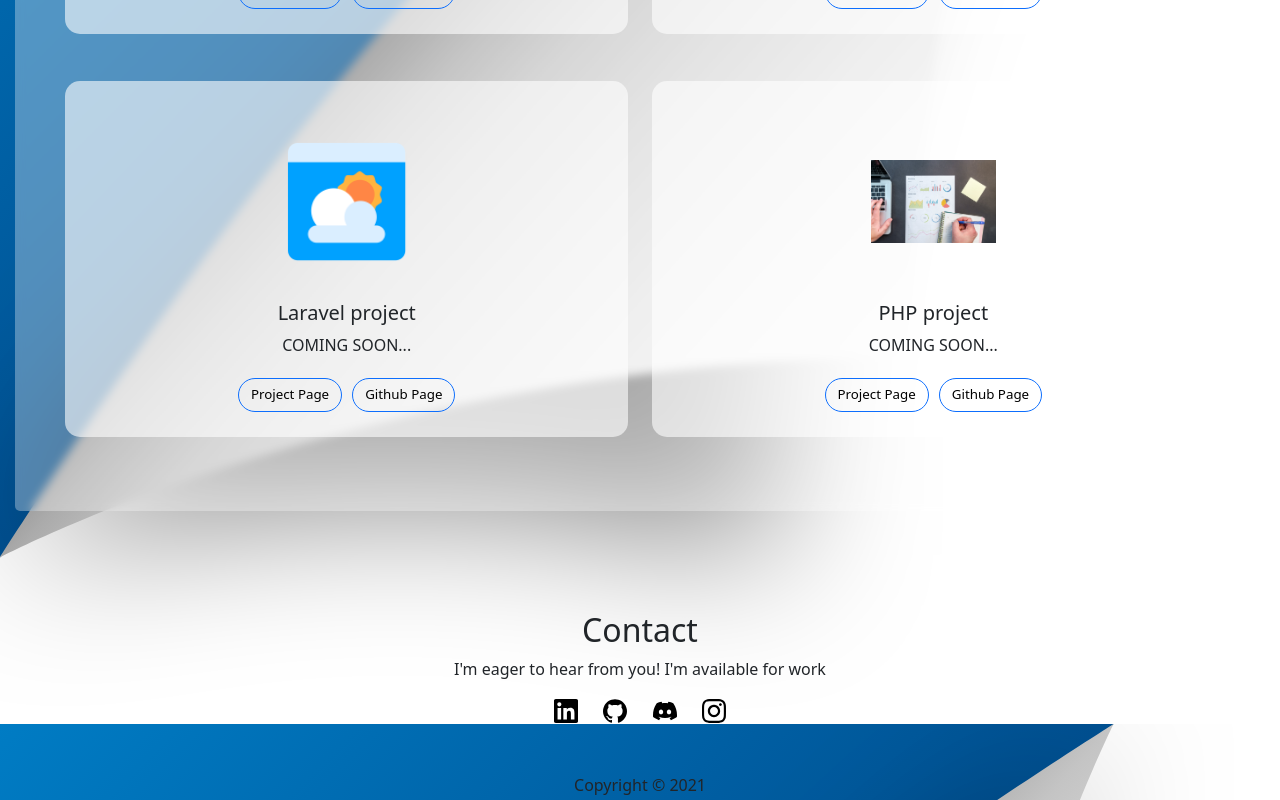
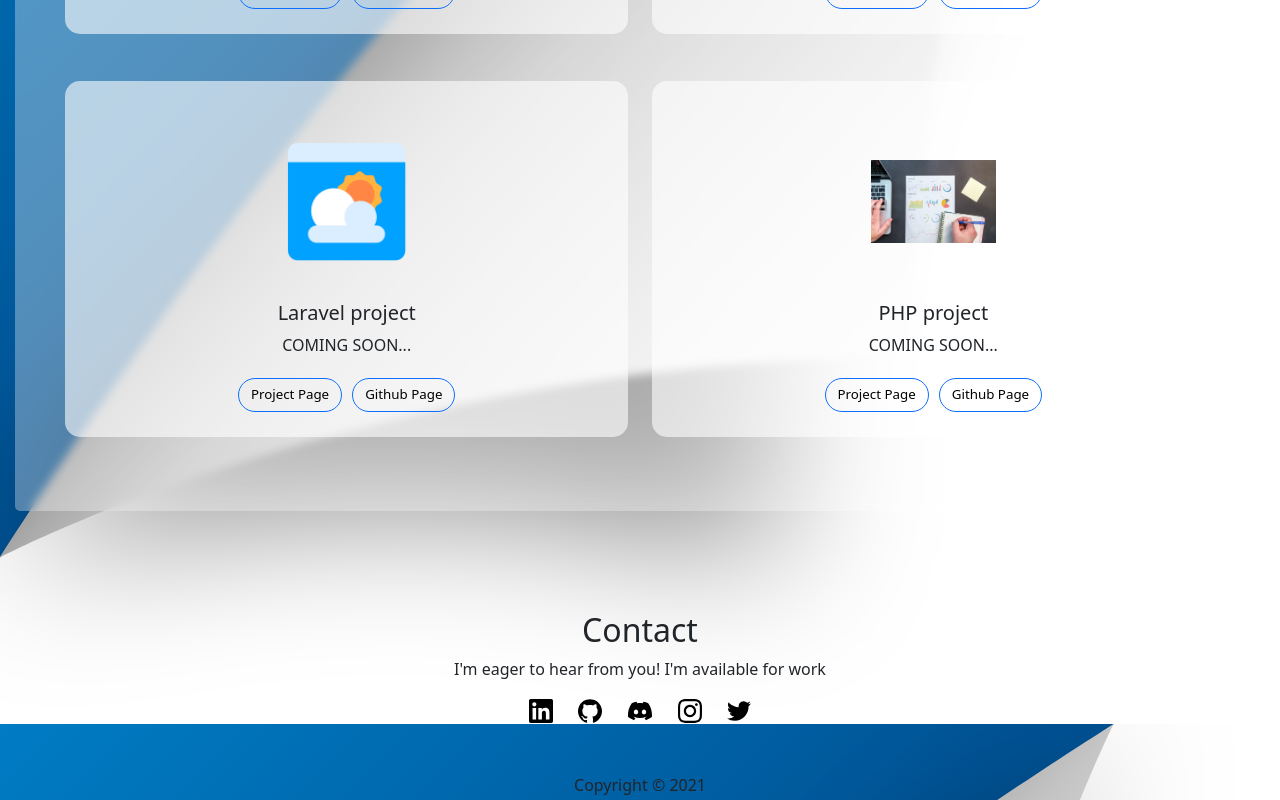
Before and after one commit to kdrbek06/portfolio, a React (Create React App) app: page / in a window 1280 px wide. Shown: the part 1836-2636 px from the top of the page. Built offline with nearby package versions, Linux system fonts and the light colour scheme.

Commit message:
Readded twitter icon

```diff
--- a/src/components/Contact.tsx
+++ b/src/components/Contact.tsx
@@ -26,7 +26,7 @@ export default function Contact({id}:ContactProps) {
           <a href="https://github.com/kdrbek06" target="_blank" rel="noreferrer"><SiGithub /></a>
           <a href="https://discordapp.com/users/405814490433585163/" target="_blank" rel="noreferrer"><SiDiscord /></a>
           <a href="https://www.instagram.com/kdrbek/" target="_blank" rel="noreferrer"><SiInstagram /></a>
-          {/* <a href="https://twitter.com/kadirbek/" target="_blank" rel="noopener noreferrer"><SiTwitter /></a> */}
+          <a href="https://twitter.com/kadirbek/" target="_blank" rel="noopener noreferrer"><SiTwitter /></a>
 
         </div>
 
```
